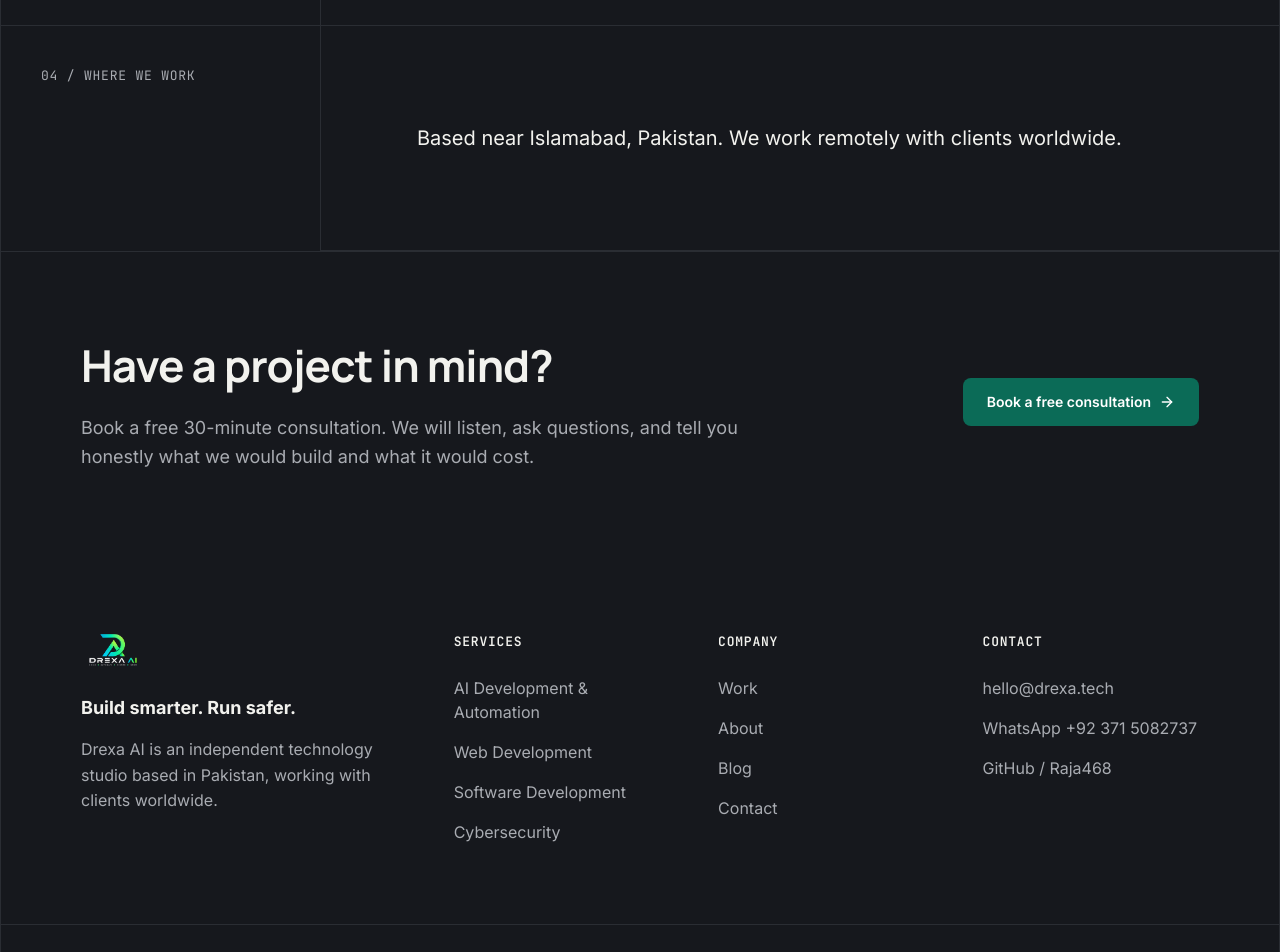
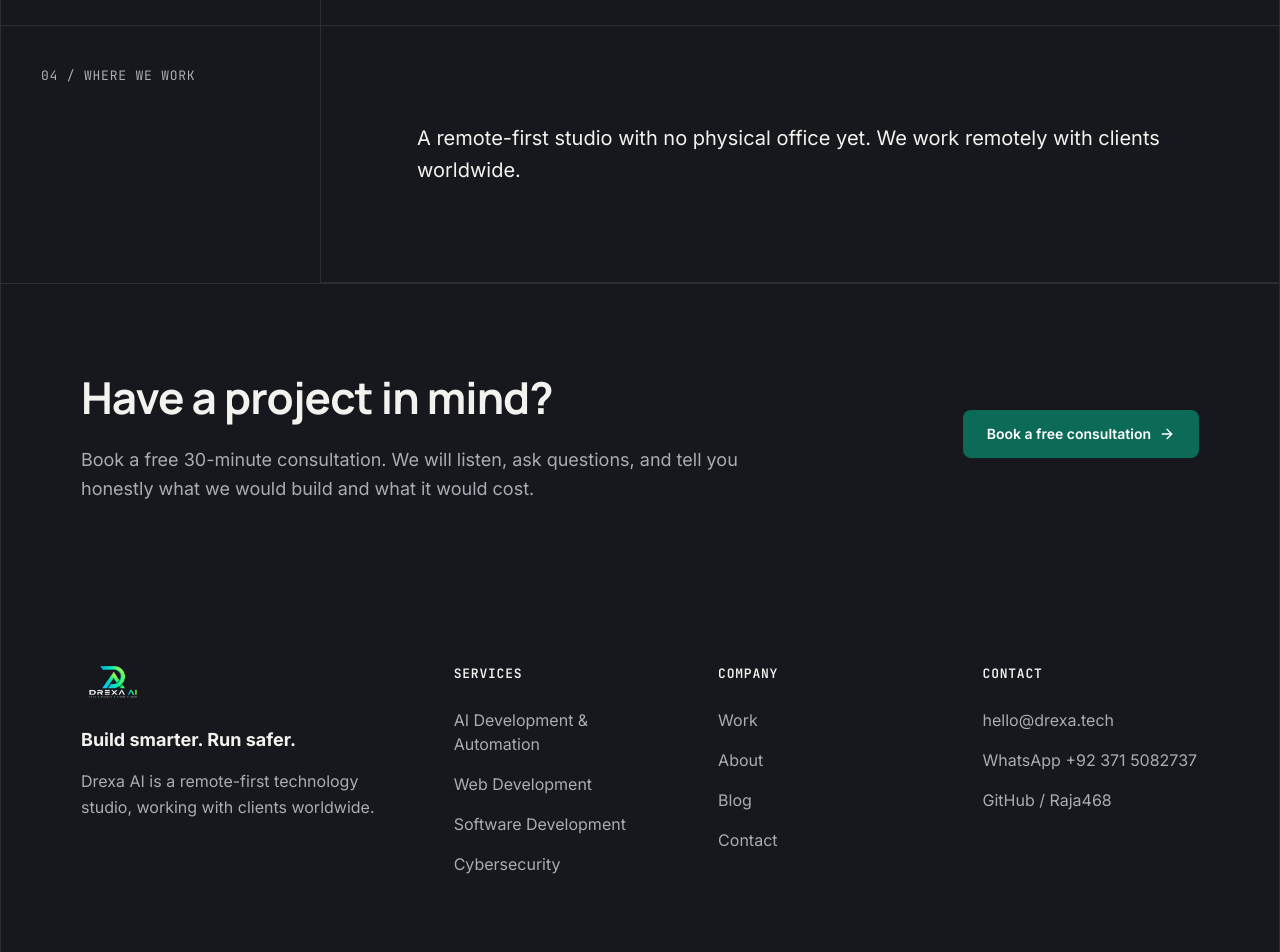
Before and after one commit to Raja468/Drexa_AI, a Next.js app: page /about in a window 1280 px wide. Shown: the part 1520-2472 px from the top of the page. Built offline with nearby package versions, Linux system fonts and the light colour scheme.

Commit message:
State remote-first, no physical office

```diff
--- a/app/about/page.tsx
+++ b/app/about/page.tsx
@@ -6,7 +6,7 @@ import { Section } from '@/components/layout/Section'
 
 export const metadata: Metadata = {
   title: 'About Drexa AI | Independent Technology Studio',
-  description: 'Drexa AI is an independent studio in Pakistan building AI automation, web and software development, and security services. Meet the founder.',
+  description: 'Drexa AI is a remote-first independent studio building AI automation, web and software development, and security services. Meet the founder.',
 }
 
 export default function AboutPage() {
@@ -81,7 +81,7 @@ export default function AboutPage() {
       <Section number="04" title="Where we work">
         <div className="p-8 py-16 md:p-14 lg:p-24 border-b border-border">
           <p className="max-w-[60ch] text-[20px] leading-[1.6] text-[#F2F2EE]">
-            Based near Islamabad, Pakistan. We work remotely with clients worldwide.
+            A remote-first studio with no physical office yet. We work remotely with clients worldwide.
           </p>
         </div>
       </Section>
--- a/app/contact/page.tsx
+++ b/app/contact/page.tsx
@@ -57,8 +57,8 @@ export default function ContactPage() {
                   <div className="flex items-start gap-4">
                     <MapPin className="mt-1 h-5 w-5 shrink-0 text-accent-dark" />
                     <div>
-                      <p className="font-semibold text-foreground">Location</p>
-                      <p className="mt-1 text-[#A9ACB2]">Islamabad, Pakistan.<br/>Working remotely worldwide.</p>
+                      <p className="font-semibold text-foreground">Office</p>
+                      <p className="mt-1 text-[#A9ACB2]">Remote — no physical office yet.<br/>Working remotely worldwide.</p>
                     </div>
                   </div>
                   <div className="flex items-start gap-4">
--- a/app/layout.tsx
+++ b/app/layout.tsx
@@ -13,7 +13,7 @@ const jetbrainsMono = localFont({ src: './fonts/jetbrains-mono-var.woff2', varia
 
 export const metadata: Metadata = {
   title: 'Drexa AI | AI Automation, Web & Software Development',
-  description: 'Independent studio in Pakistan building AI automation, websites, custom software and cybersecurity services for growing businesses. Free consultation.',
+  description: 'Remote-first independent studio building AI automation, websites, custom software and cybersecurity services for growing businesses. Free consultation.',
   metadataBase: new URL('https://drexa.tech'),
   alternates: { canonical: 'https://drexa.tech' },
   openGraph: { title: 'Drexa AI | Build smarter. Run safer.', description: 'AI automation, web and software development, and cybersecurity for growing businesses.', url: 'https://drexa.tech', siteName: 'Drexa AI', type: 'website', images: [{ url: '/logo.png', width: 1672, height: 941, alt: 'Drexa AI — Build smarter. Run safer.' }] },
@@ -41,15 +41,10 @@ export default function RootLayout({ children }: Readonly<{ children: React.Reac
               url: "https://drexa.tech",
               logo: "https://drexa.tech/logo.png",
               description:
-                "Independent technology studio building AI automation, web and software development, and cybersecurity services.",
+                "Remote-first independent technology studio building AI automation, web and software development, and cybersecurity services.",
               email: "hello@drexa.tech",
               telephone: "+923715082737",
               areaServed: ["Pakistan", "Worldwide"],
-              address: {
-                "@type": "PostalAddress",
-                addressLocality: "Islamabad",
-                addressCountry: "PK",
-              },
               sameAs: ["https://github.com/Raja468"],
             }),
           }}
--- a/components/layout/Footer.tsx
+++ b/components/layout/Footer.tsx
@@ -15,7 +15,7 @@ export function Footer() {
             </Link>
             <p className="mt-5 text-[18px] font-bold">Build smarter. Run safer.</p>
             <p className="mt-4 max-w-[30ch] text-[16px] leading-[1.6] text-[#A9ACB2]">
-              Drexa AI is an independent technology studio based in Pakistan, working with clients worldwide.
+              Drexa AI is a remote-first technology studio, working with clients worldwide.
             </p>
           </div>
           <div>
--- a/components/sections/modern-home.tsx
+++ b/components/sections/modern-home.tsx
@@ -183,7 +183,7 @@ export function ModernHome() {
 
       <div className="border-t border-[#2A2D33]">
          <div className="mx-auto max-w-[1440px] border-x border-[#2A2D33] p-4 text-center font-mono text-[13px] uppercase tracking-[0.06em] text-[#A9ACB2]">
-            Independent studio / Islamabad, Pakistan / Working worldwide
+            Independent studio / Remote-first / Working worldwide
          </div>
       </div>
 
--- a/content/team.ts
+++ b/content/team.ts
@@ -19,7 +19,7 @@ export const teamPage = {
   members: {
     label: "Core Team",
     title: "Meet the crew",
-    note: "Based in PK · Working Globally",
+    note: "Remote-first · Working Globally",
     items: [
       {
         icon: "cpu" as const,
```
